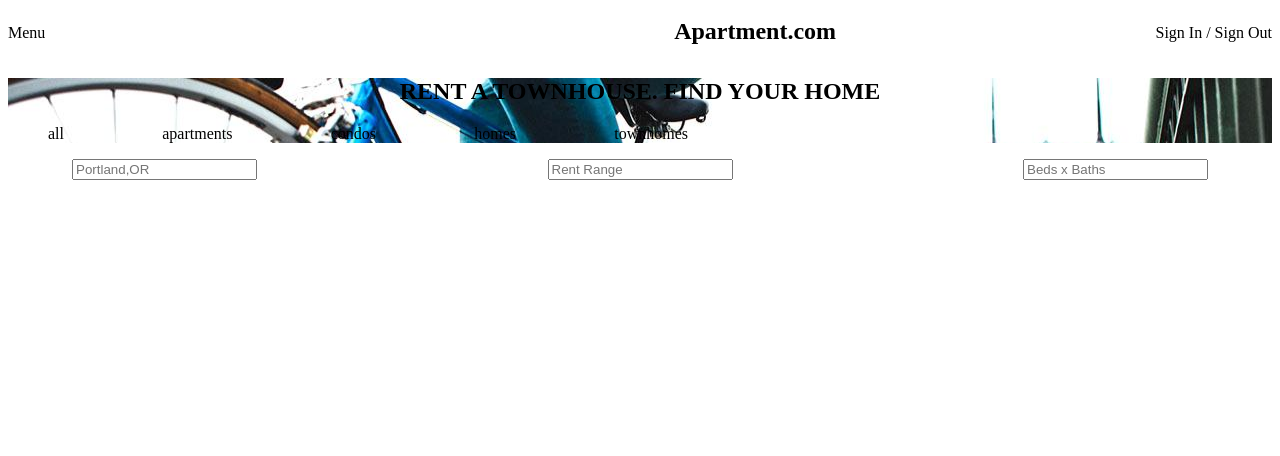
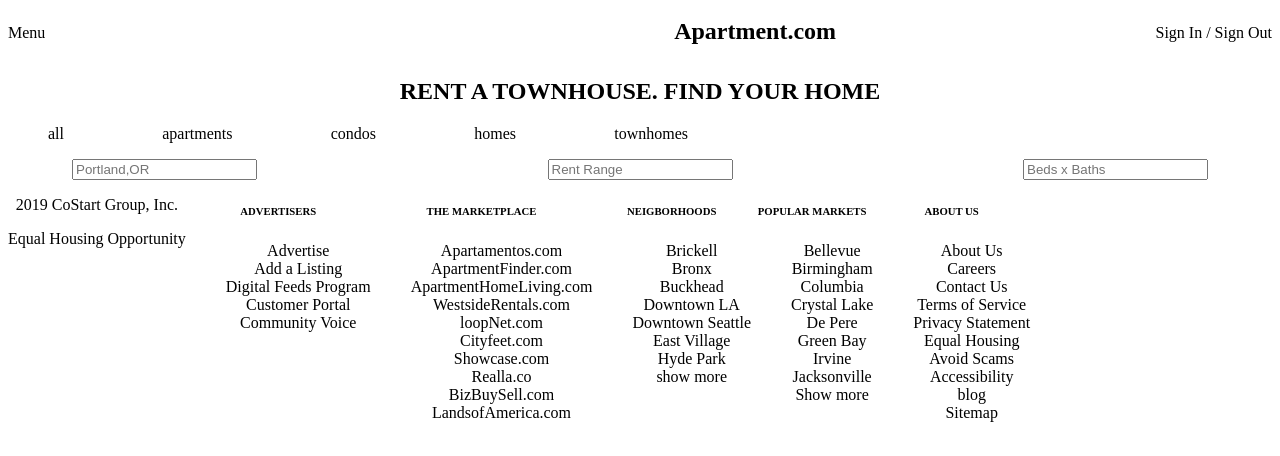
Before and after one commit to vmartinezlive/clone-angular, an Angular app: page / in a window 1280 px wide. Shown: the top 456 px of the page. Built offline with nearby package versions, Linux system fonts and the light colour scheme.

Commit message:
add text to footer component

```diff
--- a/src/app/app.component.html
+++ b/src/app/app.component.html
@@ -2,5 +2,6 @@
 <div style="text-align:center">
  <app-header></app-header>
  <app-main-photo></app-main-photo>
+ <app-footer></app-footer>
 
 </div>
--- a/src/app/app.module.ts
+++ b/src/app/app.module.ts
@@ -6,6 +6,7 @@
 import { HeaderComponent } from './header/header.component';
 import { MainPhotoComponent } from './main-photo/main-photo.component';
 import { FooterComponent } from './footer/footer.component';
+import { CardsComponent } from './cards/cards.component';
 
 
 @NgModule({
@@ -13,7 +14,8 @@
     AppComponent,
     MainPhotoComponent,
     FooterComponent,
-    HeaderComponent
+    HeaderComponent,
+    CardsComponent
   ],
   imports: [
     BrowserModule
--- /dev/null
+++ b/src/app/cards/cards.component.html
@@ -0,0 +1,3 @@
+<p>
+  cards works!
+</p>
--- /dev/null
+++ b/src/app/cards/cards.component.ts
@@ -0,0 +1,15 @@
+import { Component, OnInit } from '@angular/core';
+
+@Component({
+  selector: 'app-cards',
+  templateUrl: './cards.component.html',
+  styleUrls: ['./cards.component.css']
+})
+export class CardsComponent implements OnInit {
+
+  constructor() { }
+
+  ngOnInit() {
+  }
+
+}
--- a/src/app/footer/footer.component.css
+++ b/src/app/footer/footer.component.css
@@ -0,0 +1,12 @@
+.footer {
+  display: flex;
+  flex-direction: row;
+}
+
+ul {
+  list-style-type:none;
+}
+
+h6 {
+  text-transform: uppercase;
+}
--- a/src/app/footer/footer.component.html
+++ b/src/app/footer/footer.component.html
@@ -1,3 +1,74 @@
-<p>
-  footer works!
-</p>
+<div class="footer">
+  <div class="logo">
+    <p>2019 CoStart Group, Inc.</p>
+    <p>Equal Housing Opportunity</p>
+  </div>
+  <div class="advertisers">
+    <h6>advertisers</h6>
+    <ul>
+      <li>Advertise</li>
+      <li>Add a Listing</li>
+      <li>Digital Feeds Program</li>
+      <li>Customer Portal</li>
+      <li>Community Voice</li>
+    </ul>
+  </div>
+  <div class="marketplace">
+    <h6>The Marketplace</h6>
+    <ul>
+      <li>Apartamentos.com</li>
+      <li>ApartmentFinder.com</li>
+      <li>ApartmentHomeLiving.com</li>
+      <li>WestsideRentals.com</li>
+      <li>loopNet.com</li>
+      <li>Cityfeet.com</li>
+      <li>Showcase.com</li>
+      <li>Realla.co</li>
+      <li>BizBuySell.com</li>
+      <li>LandsofAmerica.com</li>
+    </ul>
+  </div>
+  <div class="neigborhoods">
+    <h6>neigborhoods</h6>
+    <ul>
+      <li>Brickell</li>
+      <li>Bronx</li>
+      <li>Buckhead</li>
+      <li>Downtown LA</li>
+      <li>Downtown Seattle</li>
+      <li>East Village</li>
+      <li>Hyde Park</li>
+      <li>show more</li>
+    </ul>
+  </div>
+  <div class="markets">
+    <h6>Popular Markets</h6>
+    <ul>
+      <li>Bellevue</li>
+      <li>Birmingham</li>
+      <li>Columbia</li>
+      <li>Crystal Lake</li>
+      <li>De Pere</li>
+      <li>Green Bay</li>
+      <li>Irvine</li>
+      <li>Jacksonville</li>
+      <li>Show more</li>
+    </ul>
+  </div>
+  <div class="about">
+    <h6>About Us</h6>
+    <ul>
+      <li>About Us</li>
+      <li>Careers</li>
+      <li>Contact Us</li>
+      <li>Terms of Service</li>
+      <li>Privacy Statement</li>
+      <li>Equal Housing</li>
+      <li>Avoid Scams<li>
+      <li>Accessibility</li>
+      <li>blog</li>
+      <li>Sitemap</li>
+    </ul>
+
+  </div>
+</div>
--- a/src/app/main-photo/main-photo.component.css
+++ b/src/app/main-photo/main-photo.component.css
@@ -1,6 +1,6 @@
 
-.bridge {
-  background-image: url("src/assets/img/bridge.jpg");
+.photo {
+  /* background-image:image(bridge.jpg); */
 }
 h2 {
   text-transform: uppercase;
--- a/src/app/main-photo/main-photo.component.html
+++ b/src/app/main-photo/main-photo.component.html
@@ -1,4 +1,5 @@
 <div class="bridge">
+  <!-- <img src="bridge.jpg" alt="bridge"> -->
   <h2>Rent a townhouse. Find your Home</h2>
   <ul class="tags">
     <li>all</li>
```
Also changed, not shown: src/app/cards/cards.component.css (added), 1 other file (tests, documents, lock files or other folders).
